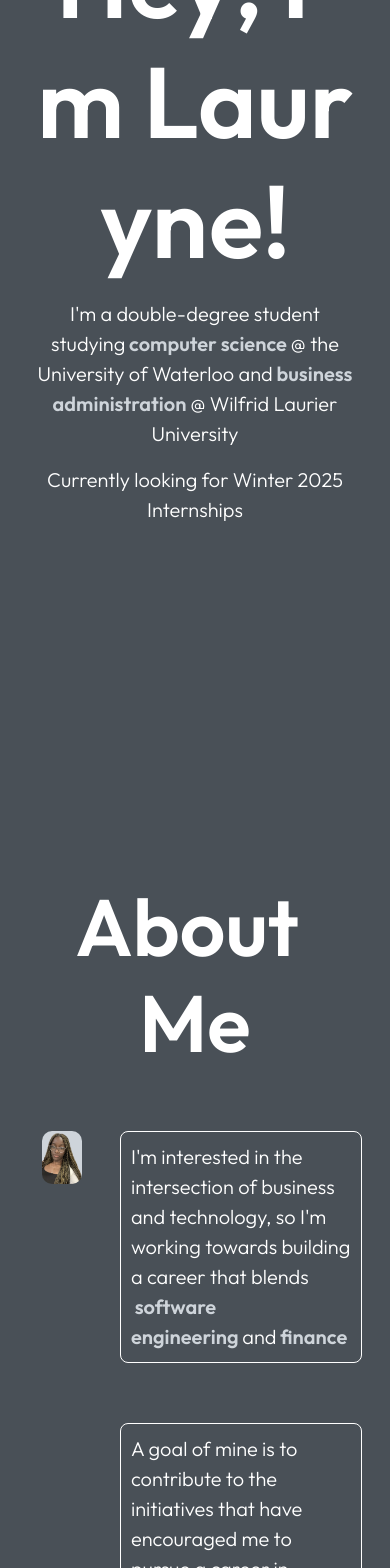
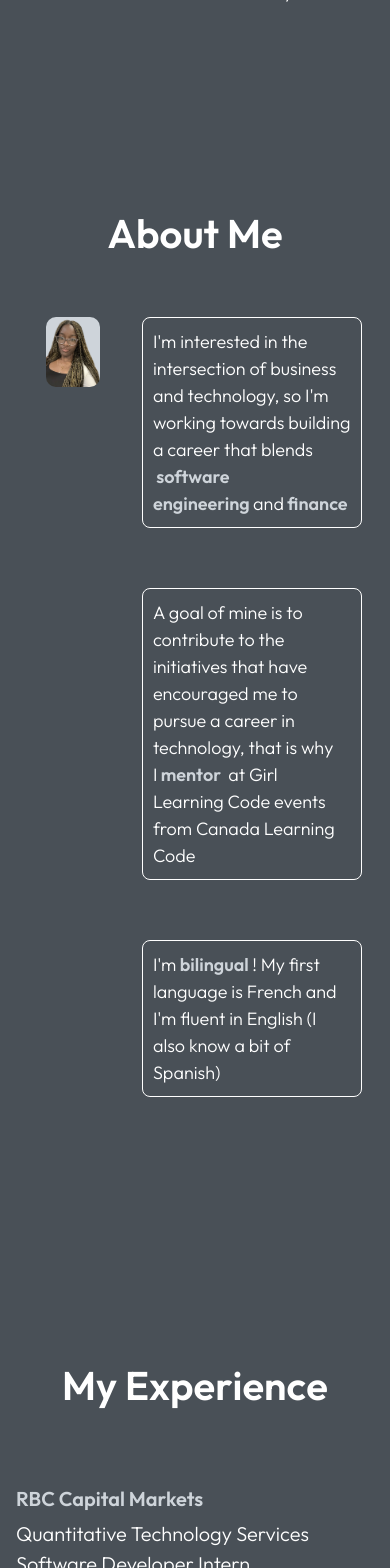
Before and after one commit to lauryneada/personal_website, a React (Vite) app: page / in a window 390 px wide. Shown: the part 432-2000 px from the top of the page. Built offline with nearby package versions, Linux system fonts and the light colour scheme.

Commit message:
responsive at all sizes

```diff
--- a/src/App.jsx
+++ b/src/App.jsx
@@ -25,13 +25,13 @@
   return (
     <div className="section">
       <Fade cascade>
-       <h1>Hey, I'm Lauryne!</h1>
+       <h1 className="hey">Hey, I'm Lauryne!</h1>
       </Fade>
 
       <Fade>
        <p class="intro">I'm a double-degree student studying<mark>computer science</mark>@ the University of Waterloo
           and<mark>business administration</mark>@ Wilfrid Laurier University</p>
-       <p class="intro"> Currently looking for Winter 2025 Internships</p>
+       {/* <p class="intro"> Currently looking for Winter 2025 Internships</p> */}
       </Fade>
     </div>
 
@@ -60,7 +60,7 @@
 
             <Fade right>
             <p className="fact">A goal of mine is to contribute to the initiatives that have encouraged me to pursue a career
-              in technology, that is why I<mark>mentor</mark> at many Girl Learning Code events from Canada Learning Code</p>
+              in technology, that is why I<mark>mentor</mark> at Girl Learning Code events from Canada Learning Code</p>
             </Fade>
 
             <Fade right>
@@ -99,7 +99,7 @@
                       <ul>{bulletpoints}</ul>
                       <p className="tools"></p></p>}
       </Col>
-      <Col md="1">
+      <Col md="1" >
         <button className="arrow-down" onClick={handleClick}>
           {showMore ? <img src="minus.svg"></img> : <img src="arrowdown.svg"></img>}
         </button>
@@ -200,10 +200,10 @@
   return (
     <div className="cardfooter">
       <Row className="row-cardfooter">
-        {apps.github && (<Col className="icon" md="auto"> <a href={apps.github[1]} target="_blank"> <img src="github.svg"></img> </a> </Col>)}
-        {apps.chrome && (<Col className="icon" md="auto"> <a href={apps.chrome[1]} target="_blank"> <img src="chrome.svg"></img> </a> </Col>)}
-        {apps.tableau && (<Col className="icon" md="auto"> <a href={apps.tableau[1]} target="_blank"> <img src="graph.svg"></img> </a> </Col>)}
-        {apps.link && (<Col className="icon" md="auto"> <a href={apps.link[1]} target="_blank"> <img src="link.svg"></img> </a> </Col>)}
+        {apps.github && (<Col className="icon" xs="3"> <a href={apps.github[1]} target="_blank"> <img src="github.svg"></img> </a> </Col>)}
+        {apps.chrome && (<Col className="icon" xs="3"> <a href={apps.chrome[1]} target="_blank"> <img src="chrome.svg"></img> </a> </Col>)}
+        {apps.tableau && (<Col className="icon" xs="3"> <a href={apps.tableau[1]} target="_blank"> <img src="graph.svg"></img> </a> </Col>)}
+        {apps.link && (<Col className="icon" xs="3"> <a href={apps.link[1]} target="_blank"> <img src="link.svg"></img> </a> </Col>)}
       </Row>
     </div>
   );
@@ -278,13 +278,13 @@
 
       <Slide bottom>
       <Row className="row-contact">
-        <Col className="contacticon">
+        <Col className="contacticon" xs="4">
           <a href="https://www.linkedin.com/in/lauryne-assa/" target="_blank"> <img className="contact-logo" src="linkedin.png"></img> </a>
         </Col>
-        <Col className="contacticon">
+        <Col className="contacticon" xs="4">
           <a href="https://github.com/lauryneada" target="_blank"> <img className="contact-logo" src="github-logo.png"></img></a>
         </Col>
-        <Col className="contacticon">
+        <Col className="contacticon" xs="4">
           <a href="mailto:lauryne.assa@gmail.com" target="_blank"><img className="contact-logo" src="gmail.png"></img> </a>
         </Col>
       </Row>
@@ -297,7 +297,7 @@
   return(
     <div className="sectionfooter">
       <p className="endtext-top">Built & designed by Lauryne 👩🏾‍💻</p>
-      <p className="endtext">© 2024 Lauryne Assa</p>
+      <p className="endtext">© 2025 Lauryne Assa</p>
     </div>
   )
 }
--- a/src/App.scss
+++ b/src/App.scss
@@ -105,6 +105,7 @@
   border-radius: 8px;
   display:flex;
   padding: 15px;
+  margin-bottom:20px;
   //transition: all .5s ease-in-out;
 
   .desc {
@@ -136,6 +137,7 @@
 
     .icon{
       transition: transform .2s;
+
     }
 
     a{
@@ -228,7 +230,7 @@
     font-weight: 600;
     color:#CED4DA;
     font-size:24px;
-    padding-left: 15px;
+    //padding-left: 15px;
   }
 
   .arrow-down{
@@ -239,7 +241,7 @@
   .date{
     font-size: 20px;
     color: #CED4DA;
-    padding-left: 15px;
+    //padding-left: 15px;
   }
 
   .moreinfo{
@@ -258,3 +260,57 @@
 .linebreak {
   background-color: red;
 }
+
+@media (max-width:500px) {
+  h1 {
+    font-size:45px;
+  }
+
+  h2{
+    font-size:40px;
+  }
+
+  p, mark{
+    font-size:18px;
+  }
+
+
+  .experience {
+    b, .maininfo {
+
+      font-size: 20px;
+    }
+  }
+
+  .contact-logo{
+    width:75%;
+  }
+
+
+  .section {
+    margin-top:150px;
+    margin-bottom: 150px;
+  }
+
+  .arrow-down img{
+    width:80%;
+    padding-top:10px;
+  }
+
+
+}
+
+@media (max-width:1000px) and (min-width:501px) {
+  .contact-logo{
+    width:65%;
+  }
+
+  h1 {
+    font-size:60px;
+  }
+
+  h2{
+    font-size:55px;
+  }
+
+}
```
